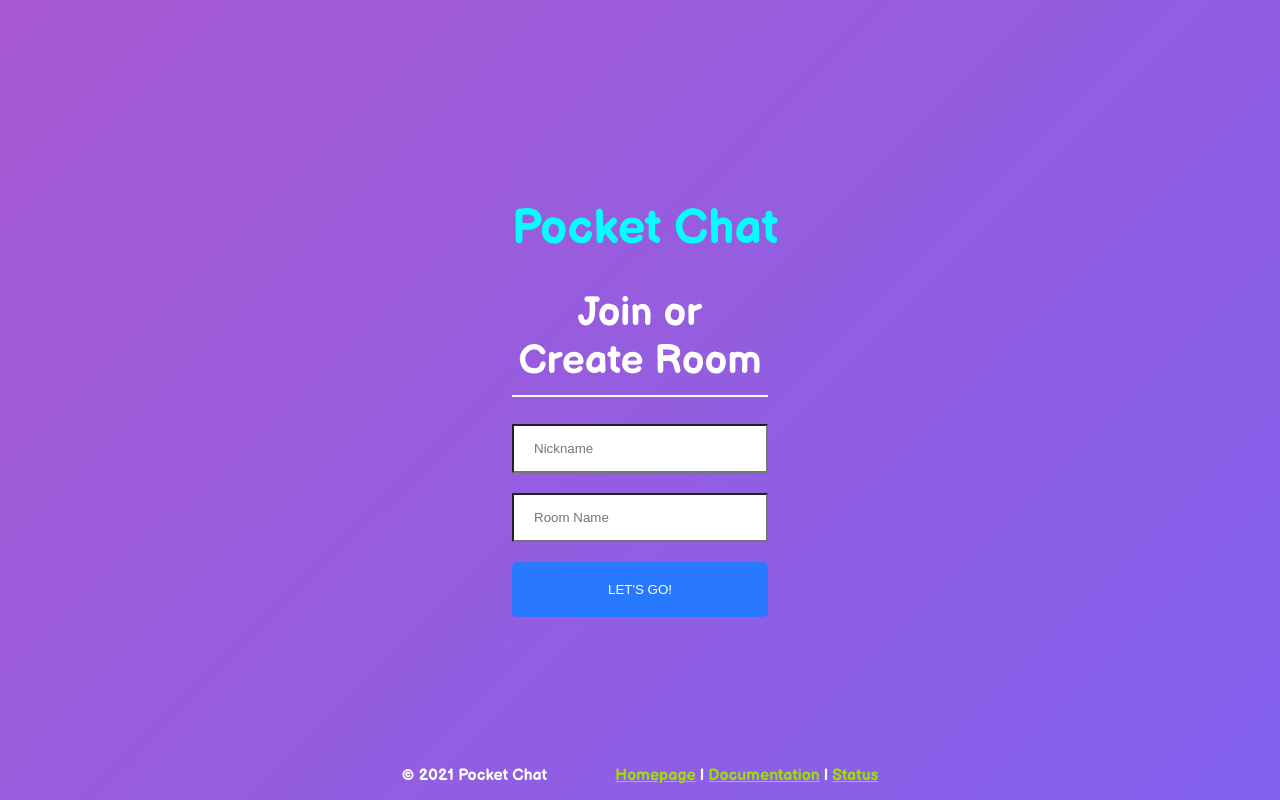
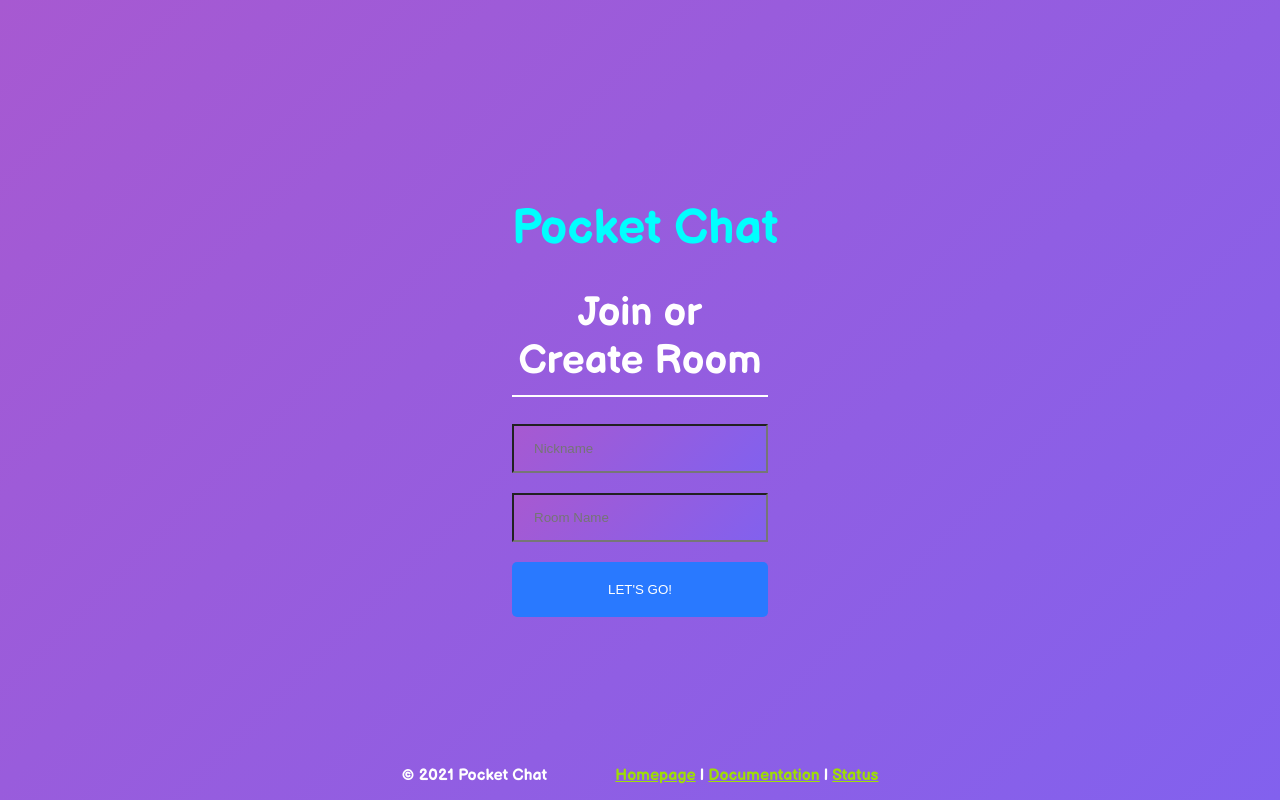
Before and after one commit to Senophyx/pocket-chat-client, a React (Create React App) app: page / in a window 1280 px wide. Built offline with nearby package versions, Linux system fonts and the light colour scheme.

Commit message:
Update Join.css

```diff
--- a/src/components/Join/Join.css
+++ b/src/components/Join/Join.css
@@ -2,7 +2,7 @@ html, body {
   font-family: 'Balsamiq Sans', sans-serif;
   padding: 0;
   margin: 0;
-  background-image: linear-gradient(135deg, #a759d1 0%, #8261ee 100%);
+  background-color: #1A1A1D;
 }
 
 #root {
@@ -30,6 +30,7 @@ html, body {
   border-radius: 0;
   padding: 15px 20px;
   width: 100%;
+  background-image: linear-gradient(135deg, #a759d1 0%, #8261ee 100%);
 }
 
 .other {
```
